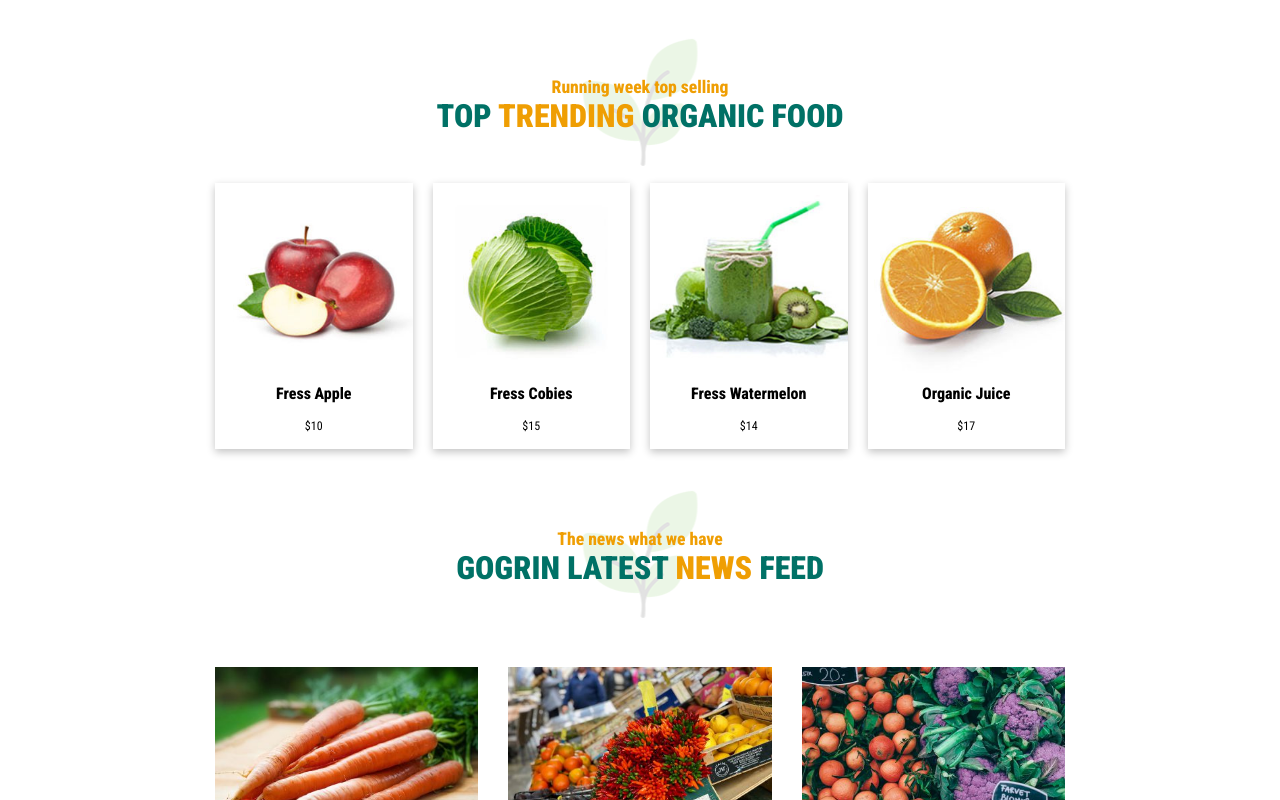
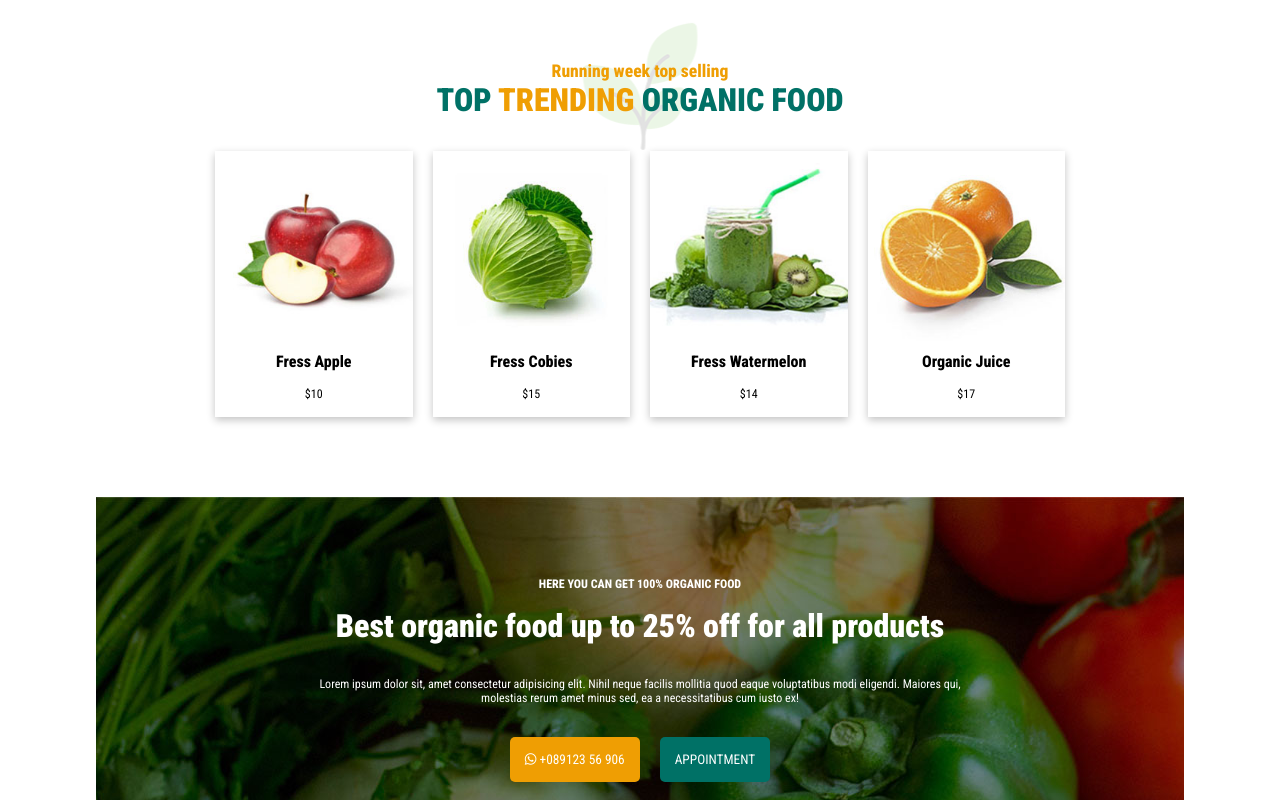
Before and after one commit to federicaarosio/proj-html-vuejs, a Vue app: page / in a window 1280 px wide. Shown: the part 2986-3786 px from the top of the page. Built offline with nearby package versions, Linux system fonts and the light colour scheme.

Commit message:
call to action completed

```diff
--- a/src/components/AppMain.vue
+++ b/src/components/AppMain.vue
@@ -4,6 +4,7 @@
     <QuoteCombos />
     <StatsSection />
     <TrendingFood />
+    <CallToaction />
     <NewsFeed />
     <FarmLogos />
 </template>
@@ -14,6 +15,7 @@ import OnlineStore from './MainComponents/OnlineStore.vue';
 import QuoteCombos from './MainComponents/QuoteCombos.vue';
 import StatsSection from './MainComponents/StatsSection.vue';
 import TrendingFood from './MainComponents/TrendingFood.vue';
+import CallToaction from './MainComponents/CallToaction.vue';
 import NewsFeed from './MainComponents/NewsFeed.vue';
 import FarmLogos from './MainComponents/FarmLogos.vue';
 
@@ -24,6 +26,7 @@ export default {
         QuoteCombos,
         StatsSection,
         TrendingFood,
+        CallToaction,
         NewsFeed,
         FarmLogos
     },
--- a/src/components/HeaderComponents/AppJumbo.vue
+++ b/src/components/HeaderComponents/AppJumbo.vue
@@ -28,7 +28,7 @@
             <button class="about-us">
                 About Us
             </button>
-            <button class="history">
+            <button class="history btn-green">
                 Our History
             </button>
         </div>
@@ -129,7 +129,6 @@ section.jumbo {
 
         button.history {
             text-transform: uppercase;
-            background-color: $main-color;
             margin-left: 2rem;
             padding: 15px 40px;
         }
--- /dev/null
+++ b/src/components/MainComponents/CallToaction.vue
@@ -0,0 +1,73 @@
+<template lang="">
+    <section class="call-to-action">
+        <div class="section-title">
+            <p class="upper-title">
+                Here you can get 100% organic food
+            </p>
+            <p class="lower-title">
+                Best organic food up to 25% off for all products
+            </p>
+            <p class="sub-title">
+                Lorem ipsum dolor sit, amet consectetur adipisicing elit. Nihil neque facilis mollitia quod eaque voluptatibus modi eligendi. Maiores qui, molestias rerum amet minus sed, ea a necessitatibus cum iusto ex!
+            </p>
+            <button>
+                <i class="fa-brands fa-whatsapp"></i> +089123 56 906
+            </button>
+            <button class="btn-green">
+                appointment
+            </button>
+        </div>
+    </section>
+</template>
+<script>
+export default {
+    name: "CallToaction",
+}
+</script>
+
+<style lang="scss" scoped>
+@use "../../styles/partials/mixins" as *;
+@use "../../styles/partials/variables" as *;
+
+section.call-to-action {
+    width: $large-container;
+    margin: 0 auto;
+    margin-bottom: $margin-bottom-large;
+    background-image: url(../../assets/img/call-to-bg.jpg);
+    color: $white;
+
+    div.section-title {
+        width: $small-container;
+        margin: 0 auto;
+        text-align: center;
+        padding: $padding-large;
+    }
+
+    p.upper-title,
+    p.lower-title, {
+        color: $white;
+    }
+
+    p.upper-title {
+        text-transform: uppercase;
+        font-size: $font-small;
+        margin-bottom: $margin-bottom-smaller;
+    }
+
+    p.lower-title {
+        text-transform: none;
+    }
+
+    p.sub-title {
+        font-size: $font-small;
+        margin-bottom: $margin-bottom-small;
+    }
+
+    button {
+        border-radius: 5px;
+        margin: 0 10px;
+    }
+
+}
+
+</style>
--- a/src/components/MainComponents/TrendingFood.vue
+++ b/src/components/MainComponents/TrendingFood.vue
@@ -49,12 +49,9 @@ section.trending-food {
     margin-bottom: $margin-bottom-large;
     text-align: center;
 
-
-
     div.cards-container {
         @include flex(row, space-between, start);
         gap: 20px;
     }
 }
-
 </style>
--- a/src/styles/general.scss
+++ b/src/styles/general.scss
@@ -18,6 +18,10 @@ button {
     text-transform: uppercase;
     border-top-right-radius: 20px;
     border-bottom-left-radius: 20px;
+}
+
+.btn-green {
+    background-color: $main-color;
 }
 
 div.section-title {
@@ -49,7 +53,7 @@ div.section-title {
         text-transform: uppercase;
         position: relative;
         z-index: 2;
-        margin-bottom: $margin-medium;
+        margin-bottom: $margin-bottom-small;
 
         span {
             color: $accent-color;
```
